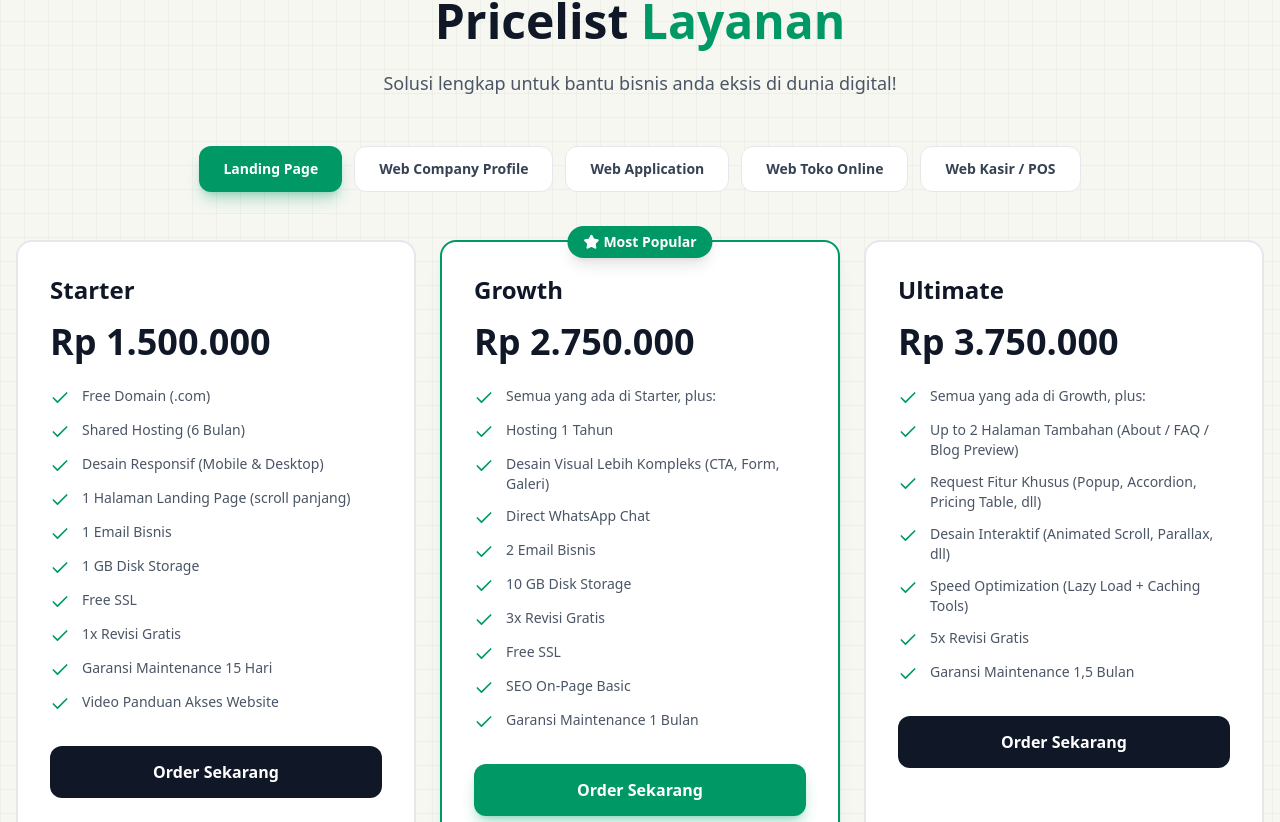
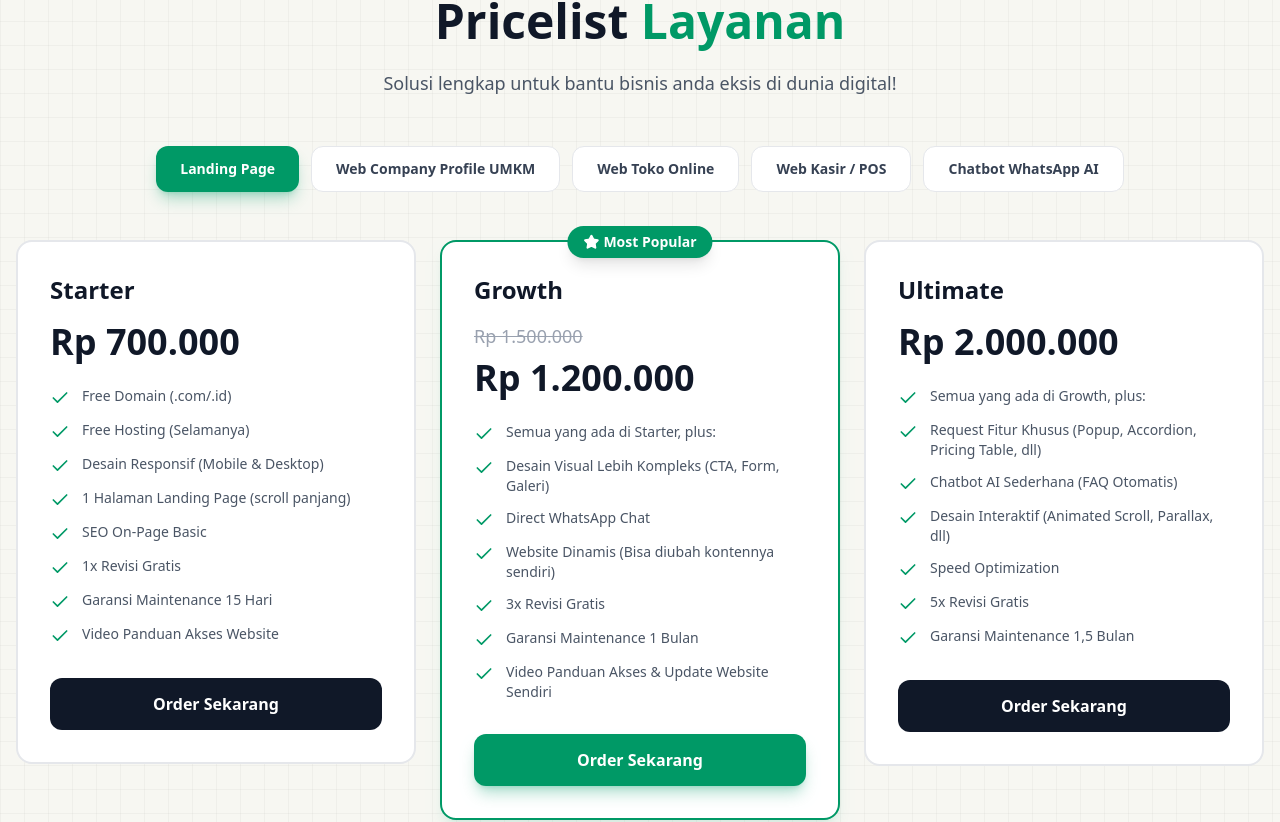
Before and after one commit to jokodingg/joki-koding-web, a React (Vite) app: page / in a window 1280 px wide. Shown: the part 2560-3382 px from the top of the page. Built offline with nearby package versions, Linux system fonts and the light colour scheme.

Commit message:
feat: fix pricing section

```diff
--- a/src/components/Pricing.jsx
+++ b/src/components/Pricing.jsx
@@ -11,15 +11,13 @@ const Pricing = () => {
       plans: [
         {
           name: 'Starter',
-          price: 'Rp 1.500.000',
+          price: 'Rp 700.000',
           features: [
-            'Free Domain (.com)',
-            'Shared Hosting (6 Bulan)',
+            'Free Domain (.com/.id)',
+            'Free Hosting (Selamanya)',
             'Desain Responsif (Mobile & Desktop)',
             '1 Halaman Landing Page (scroll panjang)',
-            '1 Email Bisnis',
-            '1 GB Disk Storage',
-            'Free SSL',
+            'SEO On-Page Basic',
             '1x Revisi Gratis',
             'Garansi Maintenance 15 Hari',
             'Video Panduan Akses Website'
@@ -28,30 +26,28 @@ const Pricing = () => {
         },
         {
           name: 'Growth',
-          price: 'Rp 2.750.000',
+          price: 'Rp 1.200.000',
+          originalPrice: 'Rp 1.500.000',
           features: [
             'Semua yang ada di Starter, plus:',
-            'Hosting 1 Tahun',
             'Desain Visual Lebih Kompleks (CTA, Form, Galeri)',
             'Direct WhatsApp Chat',
-            '2 Email Bisnis',
-            '10 GB Disk Storage',
+            'Website Dinamis (Bisa diubah kontennya sendiri)',
             '3x Revisi Gratis',
-            'Free SSL',
-            'SEO On-Page Basic',
-            'Garansi Maintenance 1 Bulan'
+            'Garansi Maintenance 1 Bulan',
+            'Video Panduan Akses & Update Website Sendiri'
           ],
           popular: true
         },
         {
           name: 'Ultimate',
-          price: 'Rp 3.750.000',
+          price: 'Rp 2.000.000',
           features: [
             'Semua yang ada di Growth, plus:',
-            'Up to 2 Halaman Tambahan (About / FAQ / Blog Preview)',
             'Request Fitur Khusus (Popup, Accordion, Pricing Table, dll)',
+            'Chatbot AI Sederhana (FAQ Otomatis)',
             'Desain Interaktif (Animated Scroll, Parallax, dll)',
-            'Speed Optimization (Lazy Load + Caching Tools)',
+            'Speed Optimization',
             '5x Revisi Gratis',
             'Garansi Maintenance 1,5 Bulan'
           ],
@@ -60,18 +56,17 @@ const Pricing = () => {
       ]
     },
     'company-profile': {
-      title: 'Web Company Profile',
+      title: 'Web Company Profile UMKM',
       plans: [
         {
           name: 'Starter',
-          price: 'Rp 2.500.000',
+          price: 'Rp 1.800.000',
           features: [
-            'Free Domain (.com)',
-            'Shared Hosting (6 Bulan)',
+            'Free Domain (.com/.id)',
+            'Free Hosting Selamanya',
             'Desain Responsif (Mobile & Desktop)',
             'Hingga 5 Halaman (Home, About, Services, Portfolio, Contact)',
             '2 Email Bisnis',
-            '5 GB Disk Storage',
             'Free SSL',
             'Form Kontak',
             '2x Revisi Gratis',
@@ -81,15 +76,15 @@ const Pricing = () => {
         },
         {
           name: 'Growth',
-          price: 'Rp 4.500.000',
+          price: 'Rp 2.300.000',
+          originalPrice: 'Rp 3.000.000',
           features: [
             'Semua yang ada di Starter, plus:',
-            'Hosting 1 Tahun',
             'Hingga 8 Halaman',
             'Galeri / Portfolio Interaktif',
+            'Multi-language Support',
             'Blog Section (5 artikel)',
             '5 Email Bisnis',
-            '20 GB Disk Storage',
             'WhatsApp Integration',
             'Google Maps Integration',
             'SEO On-Page',
@@ -100,80 +95,17 @@ const Pricing = () => {
         },
         {
           name: 'Ultimate',
-          price: 'Rp 6.500.000',
+          price: 'Rp 4.500.000',
           features: [
             'Semua yang ada di Growth, plus:',
             'Unlimited Halaman',
             'CMS untuk Update Konten Sendiri',
-            'Multi-language Support',
             'Advanced Animation & Interaction',
             '10 Email Bisnis',
-            '50 GB Disk Storage',
             'Speed Optimization Premium',
             'Backup Otomatis',
             '5x Revisi Gratis',
             'Garansi Maintenance 3 Bulan'
-          ],
-          popular: false
-        }
-      ]
-    },
-    'web-app': {
-      title: 'Web Application',
-      plans: [
-        {
-          name: 'Starter',
-          price: 'Rp 5.000.000',
-          features: [
-            'Custom Domain',
-            'VPS Hosting (3 Bulan)',
-            'Desain Responsif',
-            'User Authentication (Login/Register)',
-            'CRUD Basic (3-5 Tabel)',
-            'Database MySQL/PostgreSQL',
-            'REST API',
-            'Admin Dashboard Basic',
-            '2x Revisi Gratis',
-            'Garansi Maintenance 1 Bulan',
-            'Dokumentasi API'
-          ],
-          popular: false
-        },
-        {
-          name: 'Growth',
-          price: 'Rp 10.000.000',
-          features: [
-            'Semua yang ada di Starter, plus:',
-            'VPS Hosting (6 Bulan)',
-            'Role Management (Admin, User, dll)',
-            'CRUD Advanced (10+ Tabel)',
-            'File Upload System',
-            'Export Data (Excel, PDF)',
-            'Email Notification',
-            'Search & Filter Advanced',
-            'Reporting Dashboard',
-            '4x Revisi Gratis',
-            'Garansi Maintenance 2 Bulan',
-            'Training Penggunaan System'
-          ],
-          popular: true
-        },
-        {
-          name: 'Ultimate',
-          price: 'Rp 18.000.000',
-          features: [
-            'Semua yang ada di Growth, plus:',
-            'VPS Hosting (1 Tahun)',
-            'Multi-tenant System',
-            'Real-time Notification',
-            'Payment Gateway Integration',
-            'Advanced Security (2FA, Encryption)',
-            'API Integration (Third-party)',
-            'Mobile Responsive PWA',
-            'Performance Optimization',
-            'Unlimited Revisi (dalam periode development)',
-            'Garansi Maintenance 6 Bulan',
-            'Priority Support'
           ],
           popular: false
         }
@@ -203,6 +135,7 @@ const Pricing = () => {
         {
           name: 'Growth',
           price: 'Rp 7.500.000',
+          originalPrice: 'Rp 9.000.000',
           features: [
             'Semua yang ada di Starter, plus:',
             'Hosting 1 Tahun',
@@ -267,6 +200,7 @@ const Pricing = () => {
         {
           name: 'Growth',
           price: 'Rp 10.000.000',
+          originalPrice: 'Rp 12.500.000',
           features: [
             'Semua yang ada di Starter, plus:',
             'VPS Hosting (6 Bulan)',
@@ -310,15 +244,150 @@ const Pricing = () => {
           popular: false
         }
       ]
+    },
+    'bot-whatsapp': {
+      title: 'Chatbot WhatsApp AI',
+      plans: [
+        {
+          name: 'Starter',
+          price: 'Rp 3.000.000',
+          features: [
+            'Free WA Business API Setup',
+            'VPS Hosting (3 Bulan)',
+            'Desain Responsif',
+            'User Authentication (Login/Register)',
+            'CRUD Basic (3-5 Tabel)',
+            'Database MySQL/PostgreSQL',
+            'REST API',
+            'Admin Dashboard Basic',
+            '2x Revisi Gratis',
+            'Garansi Maintenance 1 Bulan',
+            'Dokumentasi API'
+          ],
+          popular: false
+        },
+        {
+          name: 'Growth',
+          price: 'Rp 10.000.000',
+          originalPrice: 'Rp 12.000.000',
+          features: [
+            'Semua yang ada di Starter, plus:',
+            'VPS Hosting (6 Bulan)',
+            'Role Management (Admin, User, dll)',
+            'CRUD Advanced (10+ Tabel)',
+            'File Upload System',
+            'Export Data (Excel, PDF)',
+            'Email Notification',
+            'Search & Filter Advanced',
+            'Reporting Dashboard',
+            '4x Revisi Gratis',
+            'Garansi Maintenance 2 Bulan',
+            'Training Penggunaan System'
+          ],
+          popular: true
+        },
+        {
+          name: 'Ultimate',
+          price: 'Rp 18.000.000',
+          features: [
+            'Semua yang ada di Growth, plus:',
+            'VPS Hosting (1 Tahun)',
+            'Multi-tenant System',
+            'Real-time Notification',
+            'Payment Gateway Integration',
+            'Advanced Security (2FA, Encryption)',
+            'API Integration (Third-party)',
+            'Mobile Responsive PWA',
+            'Performance Optimization',
+            'Unlimited Revisi (dalam periode development)',
+            'Garansi Maintenance 6 Bulan',
+            'Priority Support'
+          ],
+          popular: false
+        }
+      ]
+    },
+    'bot-whatsapp': {
+      title: 'Chatbot WhatsApp AI',
+      plans: [
+        {
+          name: 'Starter',
+          price: 'Rp 3.000.000',
+          features: [
+            'Integrasi WhatsApp Business API',
+            'AI Response (GPT-based)',
+            'Auto Reply 24/7',
+            'FAQ Otomatis (hingga 20 Q&A)',
+            'Welcome Message',
+            'Keyword Detection',
+            'Admin Dashboard (Web)',
+            'Laporan Chat Harian',
+            'Multi Admin (2 Akun)',
+            'Broadcast Message (hingga 100 kontak/hari)',
+            '2x Revisi Gratis',
+            'Garansi Maintenance 1 Bulan',
+            'Training Penggunaan Dashboard'
+          ],
+          popular: false
+        },
+        {
+          name: 'Growth',
+          price: 'Rp 6.000.000',
+          originalPrice: 'Rp 7.500.000',
+          features: [
+            'Semua yang ada di Starter, plus:',
+            'Custom AI Training (sesuai bisnis Anda)',
+            'FAQ Unlimited',
+            'Customer Database & CRM',
+            'Lead Tracking & Scoring',
+            'Auto Follow-up System',
+            'Chatbot Flow Builder (Drag & Drop)',
+            'Multi Admin (5 Akun)',
+            'Broadcast Unlimited',
+            'Broadcast Scheduling',
+            'Chat Analytics & Report',
+            'Export Data (Excel/CSV)',
+            'WhatsApp Button & Quick Reply',
+            '4x Revisi Gratis',
+            'Garansi Maintenance 2 Bulan',
+            'Priority Support'
+          ],
+          popular: true
+        },
+        {
+          name: 'Ultimate',
+          price: 'Rp 12.000.000',
+          features: [
+            'Semua yang ada di Growth, plus:',
+            'Multi WhatsApp Number (3 Nomor)',
+            'AI Voice Message (Text-to-Speech)',
+            'Sentiment Analysis (AI untuk deteksi mood customer)',
+            'Auto Assignment (Chat otomatis ke admin tertentu)',
+            'Integration E-Commerce (Katalog Produk)',
+            'Payment Gateway Integration',
+            'Order Tracking via WhatsApp',
+            'Multi-language Support',
+            'Chatbot API Access',
+            'Webhook Integration',
+            'Advanced Analytics Dashboard',
+            'Unlimited Admin',
+            'White Label (Custom Branding)',
+            'Unlimited Revisi (dalam periode development)',
+            'Garansi Maintenance 6 Bulan',
+            'Priority Support 24/7'
+          ],
+          popular: false
+        }
+      ]
     }
   };
 
   const tabs = [
     { id: 'landing-page', label: 'Landing Page' },
-    { id: 'company-profile', label: 'Web Company Profile' },
-    { id: 'web-app', label: 'Web Application' },
+    { id: 'company-profile', label: 'Web Company Profile UMKM' },
     { id: 'e-commerce', label: 'Web Toko Online' },
-    { id: 'pos-kasir', label: 'Web Kasir / POS' }
+    { id: 'pos-kasir', label: 'Web Kasir / POS' },
+    { id: 'bot-whatsapp', label: 'Chatbot WhatsApp AI'}
   ];
 
   const currentData = pricingData[activeTab];
@@ -357,11 +426,11 @@ const Pricing = () => {
         </div>
 
         {/* Pricing Cards */}
-        <div className="grid grid-cols-1 md:grid-cols-3 gap-6 max-w-7xl mx-auto">
+        <div className="grid grid-cols-1 md:grid-cols-3 gap-6 max-w-7xl mx-auto items-start">
           {currentData.plans.map((plan, index) => (
             <div
               key={index}
-              className={`relative bg-white rounded-2xl border-2 p-8 transition-all duration-300 hover:shadow-xl ${
+              className={`relative bg-white rounded-2xl border-2 p-8 transition-all duration-300 hover:shadow-xl flex flex-col ${
                 plan.popular
                   ? 'border-emerald-600 shadow-lg shadow-emerald-600/10'
                   : 'border-gray-200 hover:border-emerald-300'
@@ -380,11 +449,16 @@ const Pricing = () => {
 
               {/* Price */}
               <div className="mb-6">
+                {plan.originalPrice && (
+                  <div className="mb-2">
+                    <span className="text-lg text-gray-400 line-through">{plan.originalPrice}</span>
+                  </div>
+                )}
                 <span className="text-4xl font-bold text-gray-900">{plan.price}</span>
               </div>
 
               {/* Features */}
-              <ul className="space-y-3 mb-8">
+              <ul className="space-y-3 mb-8 flex-grow">
                 {plan.features.map((feature, i) => (
                   <li key={i} className="flex items-start gap-3 text-sm text-gray-600">
                     <Check className="w-5 h-5 text-emerald-600 shrink-0 mt-0.5" />
```
Also changed, not shown: vite.config.js (+7 -1 lines).
